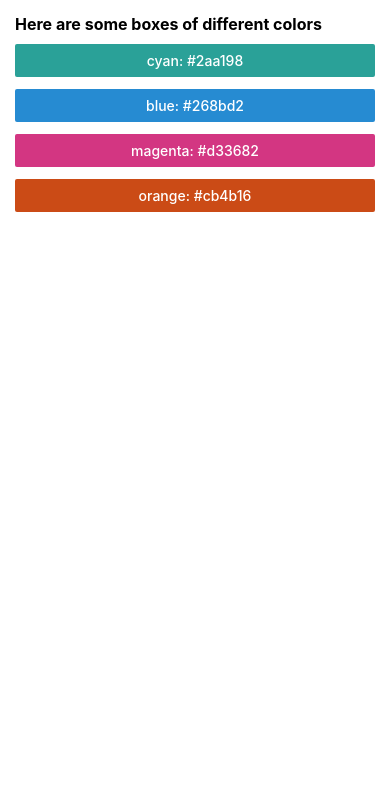
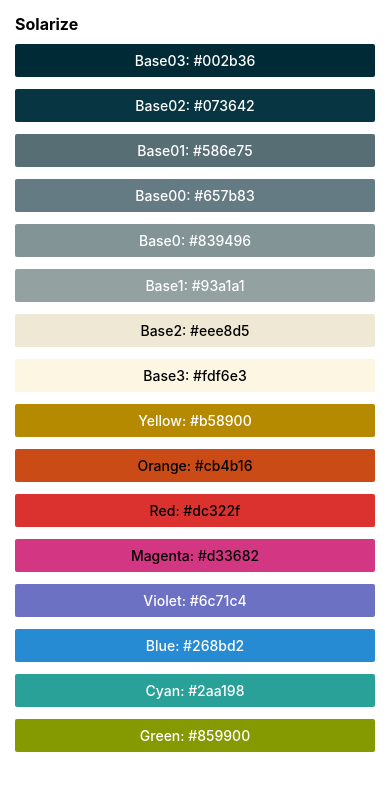
Before and after one commit to gooseandmegander-playground/fm-reactnative-v2, a React Native app: screen / in a window 390 px wide. Shown: the top 790 px of the page. Built offline with nearby package versions, Linux system fonts and the light colour scheme.

Commit message:
Solution to exercise 2

```diff
--- a/App.js
+++ b/App.js
@@ -1,20 +1,22 @@
 import React from 'react';
-import { SafeAreaView, View, Text, StyleSheet } from 'react-native';
+import { SafeAreaView, Text, FlatList, StyleSheet } from 'react-native';
 
 import ColorBox from './components/ColorBox';
+
+import { COLORS } from './constants';
 
 export default function App() {
   return (
     <SafeAreaView>
-      <View style={layout.container}>
-        <Text style={typography.heading}>
-          Here are some boxes of different colors
-        </Text>
-        <ColorBox theme="cyan" hexCode={themes.cyan} />
-        <ColorBox theme="blue" hexCode={themes.blue} />
-        <ColorBox theme="magenta" hexCode={themes.magenta} />
-        <ColorBox theme="orange" hexCode={themes.orange} />
-      </View>
+      <FlatList
+        style={layout.container}
+        ListHeaderComponent={<Text style={typography.heading}>Solarize</Text>}
+        data={COLORS}
+        keyExtractor={(item) => item.colorName}
+        renderItem={({ item }) => (
+          <ColorBox theme={item.colorName} hexCode={item.hexCode} />
+        )}
+      />
     </SafeAreaView>
   );
 }
@@ -27,12 +29,5 @@
 // Text Component Styles
 const typography = StyleSheet.create({
   heading: { fontWeight: 'bold', fontSize: 16, paddingVertical: 4 },
-  // boxText: { color: 'white', fontWeight: '500' },
+  // boxText: {color: 'white', fontWeight: '500' },
 });
-
-const themes = {
-  cyan: '#2aa198',
-  blue: '#268bd2',
-  magenta: '#d33682',
-  orange: '#cb4b16',
-};
--- a/components/ColorBox.js
+++ b/components/ColorBox.js
@@ -3,13 +3,19 @@
 
 export default function ColorBox({ theme, hexCode }) {
   const themeColor = { backgroundColor: hexCode };
+  const textColor = { color: setTextColor(hexCode) };
   return (
     <View style={[styles.box, themeColor]}>
-      <Text style={typography.boxText}>
+      <Text style={[typography.boxText, textColor]}>
         {theme}: {hexCode}
       </Text>
     </View>
   );
+}
+
+function setTextColor(hexCode) {
+  const middleValue = '#b7b7b7';
+  return hexCode <= middleValue ? 'white' : 'black';
 }
 
 const typography = StyleSheet.create({
--- /dev/null
+++ b/constants.js
@@ -0,0 +1,18 @@
+export const COLORS = [
+  { colorName: 'Base03', hexCode: '#002b36' },
+  { colorName: 'Base02', hexCode: '#073642' },
+  { colorName: 'Base01', hexCode: '#586e75' },
+  { colorName: 'Base00', hexCode: '#657b83' },
+  { colorName: 'Base0', hexCode: '#839496' },
+  { colorName: 'Base1', hexCode: '#93a1a1' },
+  { colorName: 'Base2', hexCode: '#eee8d5' },
+  { colorName: 'Base3', hexCode: '#fdf6e3' },
+  { colorName: 'Yellow', hexCode: '#b58900' },
+  { colorName: 'Orange', hexCode: '#cb4b16' },
+  { colorName: 'Red', hexCode: '#dc322f' },
+  { colorName: 'Magenta', hexCode: '#d33682' },
+  { colorName: 'Violet', hexCode: '#6c71c4' },
+  { colorName: 'Blue', hexCode: '#268bd2' },
+  { colorName: 'Cyan', hexCode: '#2aa198' },
+  { colorName: 'Green', hexCode: '#859900' },
+];
```
